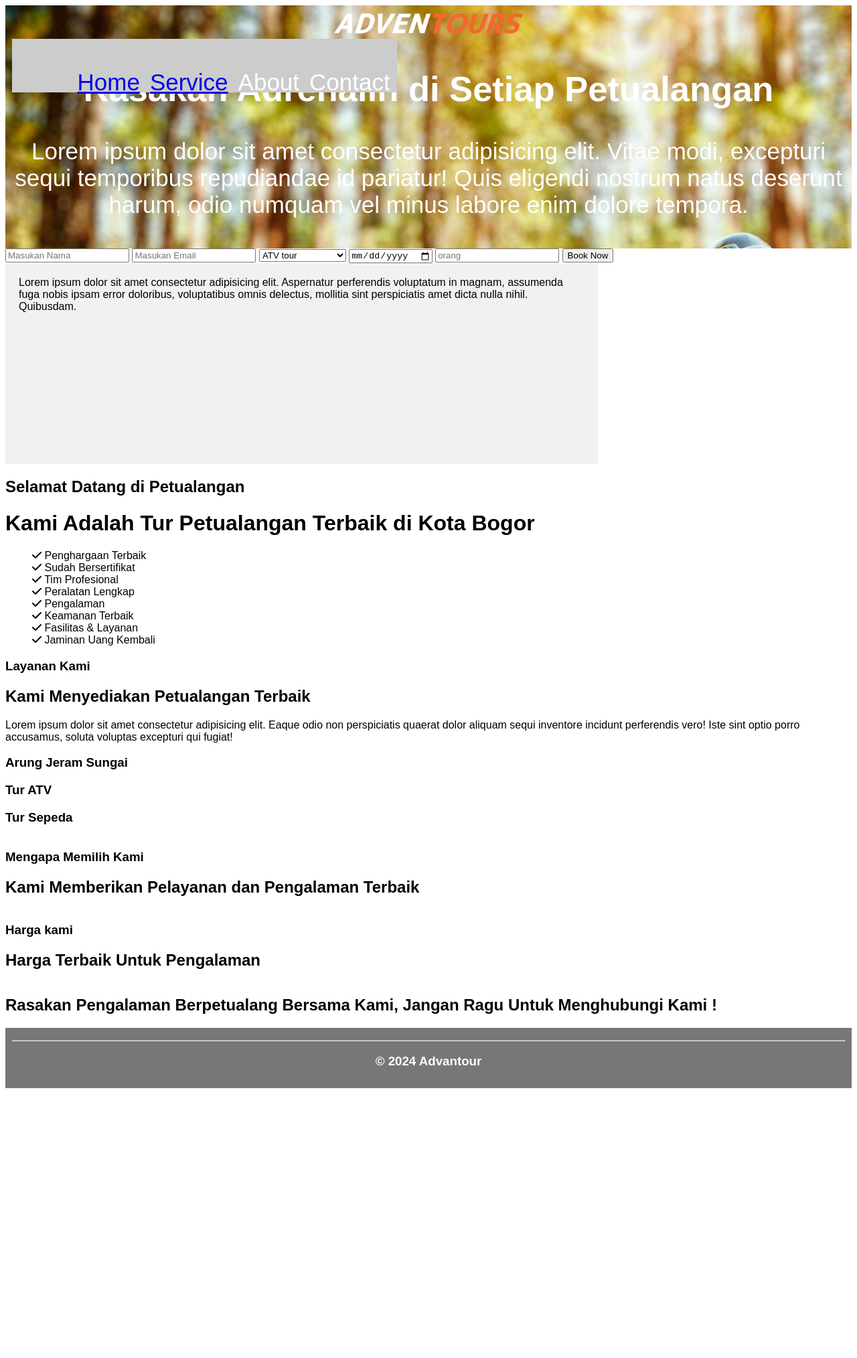
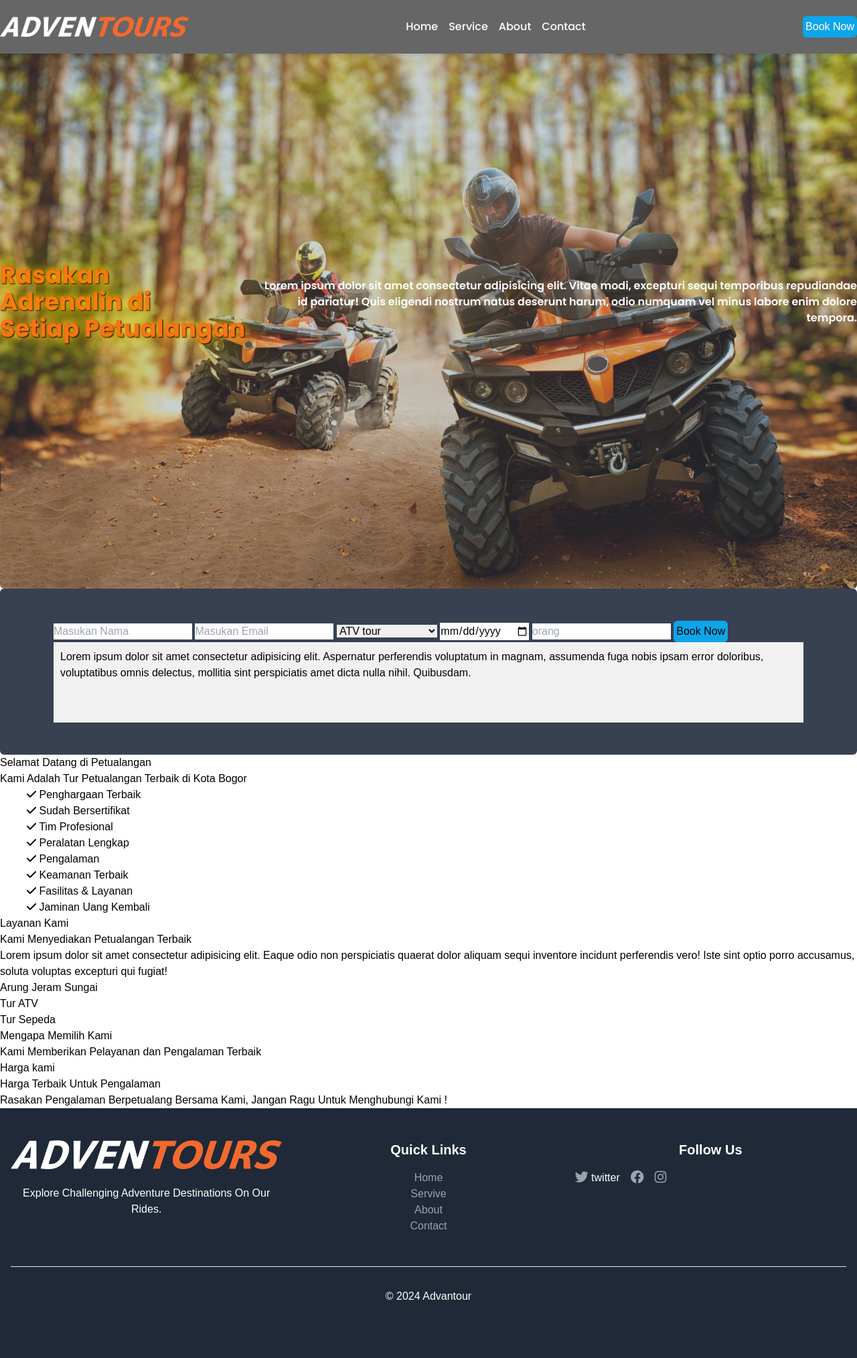
Before and after one commit to ahmadhilmi420/milestone_week5, a plain HTML site: page index.html in a window 1280 px wide. Shown: the whole page at 67% size. Before the commit the page ends 1633 px from the top, so only its background shows below. Drawn offline with nearby package versions, Linux system fonts and the light colour scheme.

Commit message:
update deploy web

```diff
--- a/index.html
+++ b/index.html
@@ -7,33 +7,54 @@
     <meta name="author" content="Ahmad Hilmi" />
     <meta name="viewport" content="width=device-width, initial-scale=1.0">
     <link href="https://cdnjs.cloudflare.com/ajax/libs/font-awesome/6.0.0-beta3/css/all.min.css" rel="stylesheet"/>
-    <!-- <script src="https://cdn.tailwindcss.com"></script> -->
+    <script src="https://cdn.tailwindcss.com"></script>
+    <!-- <link rel="preconnect" href="https://fonts.googleapis.com">
+<link rel="preconnect" href="https://fonts.gstatic.com" crossorigin> -->
+<link href="https://fonts.googleapis.com/css2?family=Poppins:ital,wght@0,100;0,200;0,300;0,400;0,500;0,600;0,700;0,800;0,900;1,100;1,200;1,300;1,400;1,500;1,600;1,700;1,800;1,900&display=swap" rel="stylesheet">
     <link rel="stylesheet" href="style.css">
     <title>Adventours</title>
+    <style type="text/tailwindcss">
+        .card {
+        @apply shadow-lg mb-8 rounded overflow-hidden bg-white;
+        }
+    </style><style type="text/tailwindcss">
+        .card {
+        @apply shadow-lg mb-8 rounded overflow-hidden bg-white;
+        }
+    </style>
 </head>
-<body>
-    <header>
-        <div class="logo">
-            <img src="./assets/adventours-logo.png" alt="Logo">
-        </div>
-        <div>
-            <nav>
-                <ul class="fa-ul">
+<body class="">
+    <header class="shadow-md fixed z-10 h-20 w-full">
+        <div class="container mx-auto">
+            <div class="flex items-center justify-between">
+                <img class="h-[30px]" src="./assets/adventours-logo.png" alt="Logo">
+                <nav class="hidden lg:block lg:w-auto">
+                    <ul class="flex space-x-4 poppins-medium">
                         <li> <a href="index.html">Home</a></li>
                         <li> <a href="#service">Service</a></li>
                         <li>About</li>
                         <li>Contact</li>
                     </ul>
                 </nav>
+                <button class="bg-sky-500 hover:bg-sky-700 focus:outline-none focus:ring focus:ring-violet-300 rounded-md p-1">
+                    Book Now</button>
             </div>
-        <h2>Rasakan Adrenalin di Setiap Petualangan</h2>
-        <p>Lorem ipsum dolor sit amet consectetur adipisicing elit. Vitae modi, excepturi sequi temporibus repudiandae id
+        </div>
+    </header><br>
+
+    <div class="relative mx-auto">
+        <img class="h-50 w-full object-cover rounded-md" src="./assets/background_1.jpg" alt="Random image">
+        <div class="absolute inset-0 bg-gray-500 opacity-30 rounded-md"></div>
+        <div class="absolute inset-0 flex items-center justify-around">
+            <h1 class="text-4xl font-bold text-orange-500 poppins-extrabold text-balance text-style">Rasakan Adrenalin di Setiap Petualangan</h1><br>
+            <p class="text-white poppins-semibold text-right">Lorem ipsum dolor sit amet consectetur adipisicing elit. Vitae modi, excepturi sequi temporibus repudiandae id
                 pariatur! Quis eligendi nostrum natus deserunt harum, odio numquam vel minus labore enim dolore tempora.</p>
-    </header>
+        </div>
+    </div>
     <div>
 
-        <section>
-            <form action="" method="post">
+        <section class="container mx-auto w-full ">
+            <form class="bg-gray-700 px-20 py-12 rounded-md" method="post">
                 <input type="text" placeholder="Masukan Nama">
 
                 <input type="email" name="" id="" placeholder="Masukan Email">
@@ -49,7 +70,7 @@
                 <input type="date" name="" id="">
                 <input type="number" name="" id="" placeholder="orang">
 
-                <button type="submit">Book Now</button>
+                <button class="bg-sky-500 hover:bg-sky-700 focus:outline-none focus:ring focus:ring-violet-300 rounded-md p-1" type="submit">Book Now</button>
 
                 <article>
                     Lorem ipsum dolor sit amet consectetur adipisicing elit. Aspernatur perferendis voluptatum in magnam, assumenda fuga nobis ipsam error doloribus, voluptatibus omnis delectus, mollitia sint perspiciatis amet dicta nulla nihil. Quibusdam.
@@ -146,10 +167,82 @@
             </main>
     </div>
 </body>
+<footer class="bg-gray-800 text-white px-4 py-12">
+    <div class="container mx-auto">
+    <div class="lg:flex lg:space-x-4">
+        <section class="mb-4 lg:w-1/3">
+        <img class="object-contain h-50 w-30" src="./assets/adventours-logo.png" alt="logo" srcset=""><br>
+        <p class="text-hite">
+            Explore Challenging Adventure Destinations On Our Rides.
+        </p>
+        </section>
 
-<footer>
-    <hr>
+        <section class="mb-4 lg:w-1/3">
+        <h2 class="text-xl font-bold mb-4">Quick Links</h2>
+        <ul>
+            <li>
+            <a
+                class="text-gray-400 hover:text-white transition-color duration-200"
+                href="#"
+                >Home</a
+            >
+            </li>
+            <li>
+                <a
+                    class="text-gray-400 hover:text-white transition-color duration-200"
+                    href="#"
+                    >Servive</a
+                >
+                </li>
+            <li>
+            <a
+                class="text-gray-400 hover:text-white transition-color duration-200"
+                href="#"
+                >About</a>
+            </li>
+            <li>
+            <a
+                class="text-gray-400 hover:text-white transition-color duration-200"
+                href="#"
+                >Contact</a
+            >
+            </li>
+        </ul>
+        </section>
+
+        <section class="mb-4 lg:w-1/3">
+        <h2 class="text-xl font-bold mb-4">Follow Us</h2>
+        <ul class="flex space-x-4">
+            <li>
+            <a
+                class="text-gray-400 hover:text-white transition-color duration-200"
+                href="#">
+                <i class="fa-brands fa-twitter fa-lg"></i>
+            </a>
+            twitter
+            </li>
+            <li>
+            <a
+                class="text-gray-400 hover:text-white transition-color duration-200"
+                href="#"
+                ><i class="fa-brands fa-facebook fa-lg"></i
+            ></a>
+            </li>
+            <li>
+            <a
+                class="text-gray-400 hover:text-white transition-color duration-200"
+                href="#"
+                ><i class="fa-brands fa-instagram fa-lg"></i
+            ></a>
+            </li>
+        </ul>
+        </section>
+    </div>
+
+    <section class="py-8 mt-8 text-center border-t border-white-700">
         <h3>&copy; 2024 Advantour</h3>
+    </section>
+    </div>
 </footer>
 <!-- Planning:
     1. Bikin konten utama
--- a/style.css
+++ b/style.css
@@ -6,42 +6,65 @@ body {
   font-family: Arial, Helvetica, sans-serif;
 }
 
+.poppins-regular {
+font-family: "Poppins", sans-serif;
+font-weight: 400;
+font-style: normal;
+}
+
+.poppins-medium {
+font-family: "Poppins", sans-serif;
+font-weight: 500;
+font-style: normal;
+}
+
+.poppins-semibold {
+font-family: "Poppins", sans-serif;
+font-weight: 600;
+font-style: normal;
+}
+
+.poppins-bold {
+font-family: "Poppins", sans-serif;
+font-weight: 700;
+font-style: normal;
+}
+
+.poppins-extrabold {
+font-family: "Poppins", sans-serif;
+font-weight: 900;
+font-style: normal;
+font-size: large;
+}
+
+.text-style {
+text-shadow:
+1px 1px 2px rgb(0, 0, 0),
+0 0 2em rgb(251, 255, 0),
+0 0 0.3em rgb(255, 187, 0);
+}
+
 /* Style the header */
 header {
+  align-content: center;
   background-color: #666;
-    padding: 10px;
-    text-align: center;
-    justify-content: space-between;
-    font-size: 35px;
   color: white;
-    position: relative;
-    animation-direction: alternate;
-    background-image: url(./assets/background_1.jpg), url(./assets/background_1.jpg);
-}
-
-  /* Create two columns/boxes that floats next to each other */
-nav {
-    position: fixed;
-    width: auto;
-    height: 80px; /* only for demonstration, should be removed */
-    background: #ccc;
-    padding: 10px;
 }
 
 /* Style the list inside the menu */
-nav ul {
+/* nav ul {
   display: flex;
   gap: 15px;
   list-style-type: none;
   padding: 0;
-}
+} */
 
 article {
-    float: left;
-    padding: 20px;
-    width: 70%;
+
+  padding: 10px;
+  width: 100%;
   background-color: #f1f1f1;
-    height: 300px; /* only for demonstration, should be removed */
+  height: 120px; /* only for demonstration, should be removed */
 }
 
 /* Clear floats after the columns */
@@ -51,10 +74,10 @@ section::after {
   clear: both;
 }
 
-img {
+/* img {
   height: 30px;
   align-items: start;
-}
+} */
 
 /* Style the footer */
 footer {
```
Lines whose indentation alone changed are shown as unchanged.
